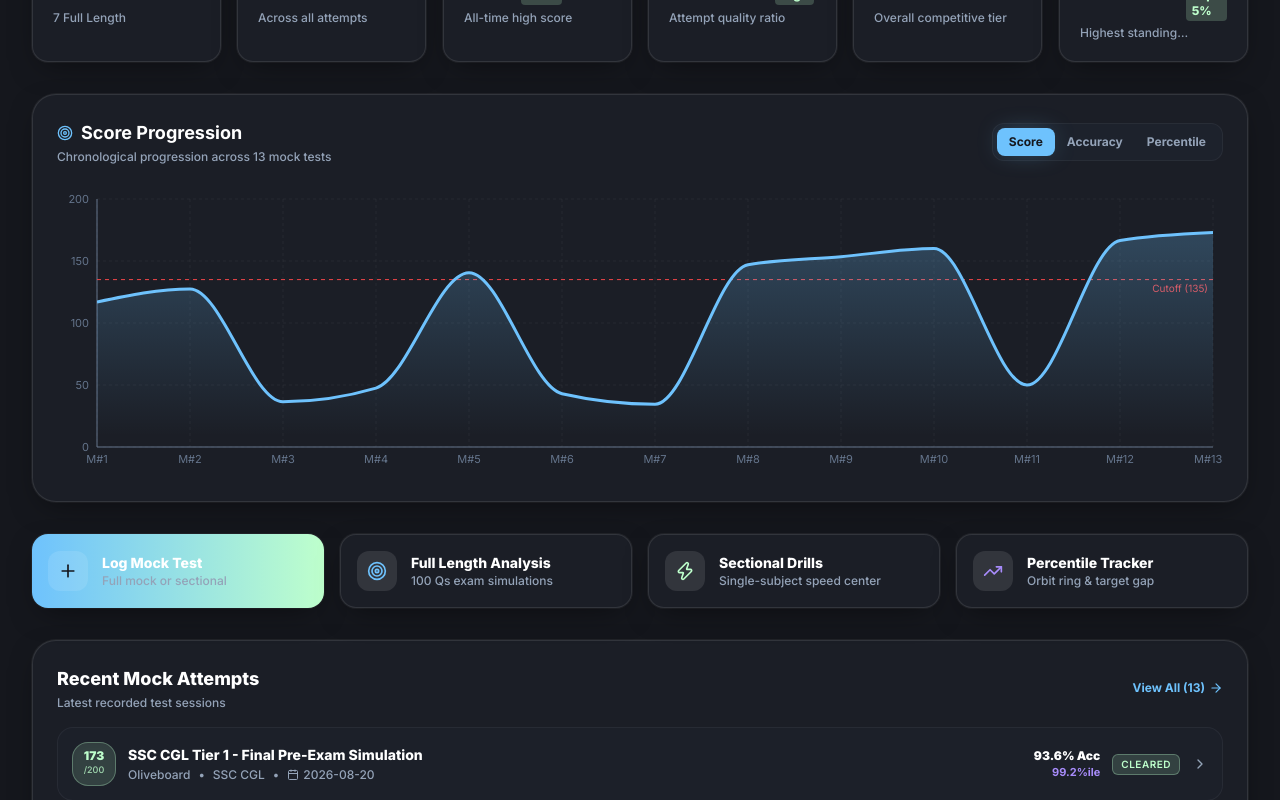
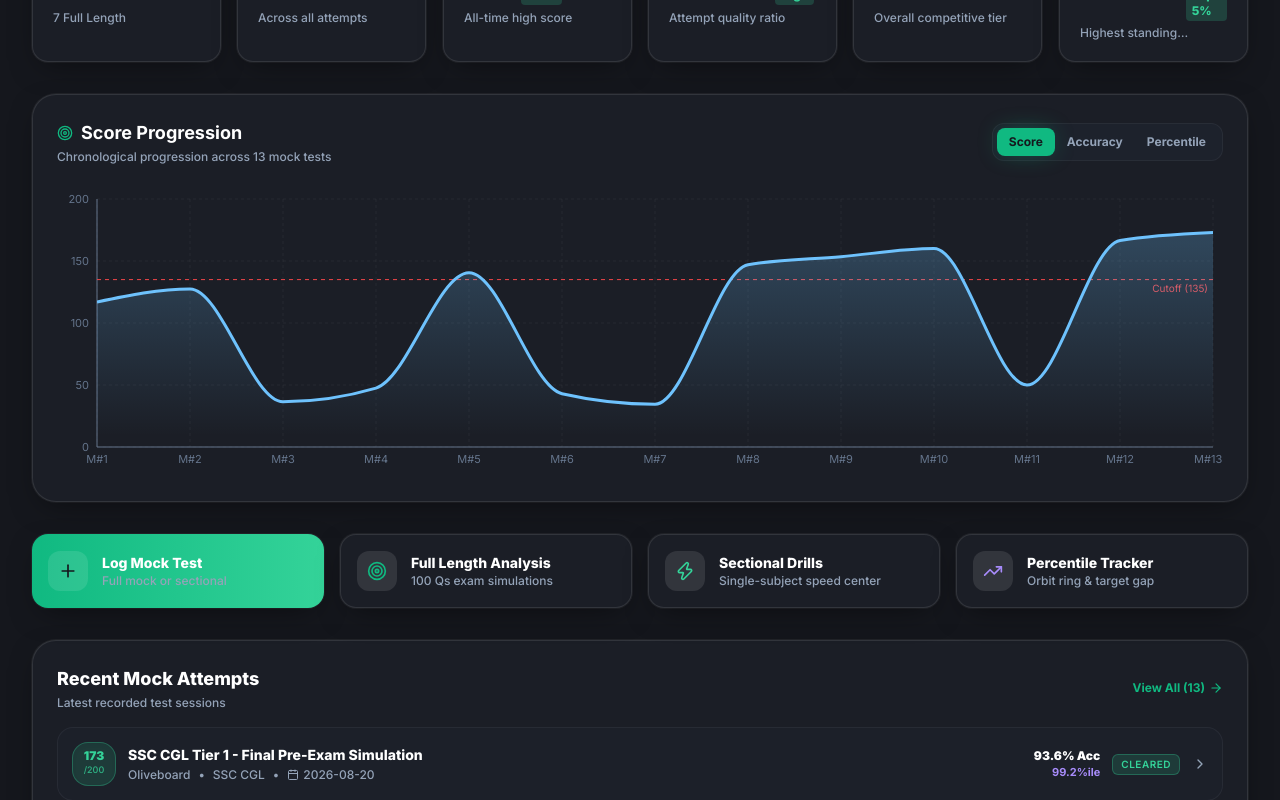
Before and after one commit to sscrecall-prog/mock-percentile-tracker, a React (Vite) app: page / in a window 1280 px wide. Shown: the part 600-1400 px from the top of the page. Built offline with nearby package versions, Linux system fonts and the light colour scheme.

Commit message:
Apply Emerald Focus & Gold High-Energy Exam Theme with preserved dark mode surfaces

```diff
--- a/src/components/3d/Hero3DCanvas.tsx
+++ b/src/components/3d/Hero3DCanvas.tsx
@@ -31,8 +31,8 @@ export const Hero3DCanvas: React.FC = () => {
     // 3. Central Holographic Torus (Percentile Ring)
     const ringGeo = new THREE.TorusGeometry(1.3, 0.14, 24, 80);
     const ringMat = new THREE.MeshStandardMaterial({
-      color: activeTheme === 'dark' ? 0x6ec2fd : 0x0284c7,
-      emissive: activeTheme === 'dark' ? 0x143048 : 0x0369a1,
+      color: activeTheme === 'dark' ? 0x10b981 : 0x059669,
+      emissive: activeTheme === 'dark' ? 0x064e3b : 0x047857,
       roughness: 0.2,
       metalness: 0.8,
       wireframe: false,
@@ -40,22 +40,22 @@ export const Hero3DCanvas: React.FC = () => {
     const mainRing = new THREE.Mesh(ringGeo, ringMat);
     scene.add(mainRing);
 
-    // 4. Secondary Orbital Lattice Ring
+    // 4. Secondary Orbital Lattice Ring (Golden Orbit)
     const latticeGeo = new THREE.TorusGeometry(1.65, 0.04, 16, 60);
     const latticeMat = new THREE.MeshBasicMaterial({
-      color: activeTheme === 'dark' ? 0xbeffcc : 0x059669,
+      color: activeTheme === 'dark' ? 0xf59e0b : 0xd97706,
       wireframe: true,
       transparent: true,
-      opacity: 0.6
+      opacity: 0.7
     });
     const latticeRing = new THREE.Mesh(latticeGeo, latticeMat);
     scene.add(latticeRing);
 
-    // 5. Orbiting Data Nodes
+    // 5. Orbiting Data Nodes (Gold & Mint Crystals)
     const nodeGeo = new THREE.IcosahedronGeometry(0.12, 1);
     const nodeMat = new THREE.MeshStandardMaterial({
-      color: 0xa78bfa,
-      emissive: 0x5b21b6,
+      color: 0xf59e0b,
+      emissive: 0x78350f,
       roughness: 0.1,
       metalness: 0.9
     });
--- a/src/components/3d/PercentileOrbitalRing3D.tsx
+++ b/src/components/3d/PercentileOrbitalRing3D.tsx
@@ -66,23 +66,23 @@ export const PercentileOrbitalRing3D: React.FC<PercentileOrbitalRing3DProps> = (
         {/* Gradients */}
         <defs>
           <linearGradient id="percentileGradient" x1="0%" y1="0%" x2="100%" y2="100%">
-            <stop offset="0%" stopColor="#6EC2FD" />
-            <stop offset="70%" stopColor="#38BDF8" />
-            <stop offset="100%" stopColor="#BEFFCC" />
+            <stop offset="0%" stopColor="#10B981" />
+            <stop offset="60%" stopColor="#34D399" />
+            <stop offset="100%" stopColor="#F59E0B" />
           </linearGradient>
         </defs>
       </svg>
 
       {/* Center 3D Glass Badge */}
-      <div className="absolute flex flex-col items-center justify-center text-center p-4 rounded-full bg-darkSurface/80 light:bg-white/90 backdrop-blur-md border border-electric-blue/30 shadow-glow-blue w-36 h-36">
-        <span className="text-[11px] font-semibold text-slate-400 uppercase tracking-wider">Current</span>
+      <div className="absolute flex flex-col items-center justify-center text-center p-4 rounded-full bg-darkSurface/90 dark:bg-darkSurface/90 bg-white/95 backdrop-blur-md border border-emerald-500/30 shadow-glow-blue w-36 h-36">
+        <span className="text-[11px] font-bold text-slate-500 dark:text-slate-400 uppercase tracking-wider">Current</span>
         <div className="flex items-baseline">
-          <span className="text-3xl font-extrabold text-white light:text-slate-900 tracking-tight">
+          <span className="text-3xl font-black text-slate-900 dark:text-white tracking-tight">
             {currentPercentile.toFixed(1)}
           </span>
-          <span className="text-sm font-bold text-electric-blue ml-0.5">%ile</span>
+          <span className="text-sm font-extrabold text-emerald-600 dark:text-emerald-400 ml-0.5">%ile</span>
         </div>
-        <div className="mt-1 px-2 py-0.5 rounded-full bg-mint/15 border border-mint/30 text-[10px] font-bold text-mint-dark">
+        <div className="mt-1 px-2 py-0.5 rounded-full bg-amber-500/15 border border-amber-500/30 text-[10px] font-black text-amber-700 dark:text-amber-400">
           Target: {targetPercentile}%
         </div>
       </div>
--- a/src/theme/colors.ts
+++ b/src/theme/colors.ts
@@ -1,9 +1,13 @@
 export const THEME_COLORS = {
-  electricBlue: '#6EC2FD',
-  electricBlueDark: '#389DF2',
-  electricCyanLight: '#E0F4FF',
-  softMint: '#BEFFCC',
-  softMintDark: '#5EE88A',
+  // Emerald Focus & Gold Palette
+  electricBlue: '#10B981', // Emerald Core
+  electricBlueDark: '#059669',
+  electricCyanLight: '#ECFDF5',
+  softMint: '#34D399',
+  softMintDark: '#059669',
+  gold: '#F59E0B',
+  goldDark: '#D97706',
+  goldLight: '#FEF3C7',
   alertRed: '#EF4648',
   alertRedDark: '#D42D30',
   warningOrange: '#F97316',
@@ -11,15 +15,15 @@ export const THEME_COLORS = {
   lavender: '#A78BFA',
   pink: '#F472B6',
   sky: '#38BDF8',
-  emerald: '#34D399',
+  emerald: '#10B981',
 
   // Subject spectrum mapping
   subjects: {
-    'Quantitative Aptitude': '#38BDF8',
-    'General Intelligence & Reasoning': '#F472B6',
-    'English Comprehension': '#A78BFA',
-    'General Awareness': '#6EC2FD',
-    'Computer Knowledge': '#34D399',
-    'Custom': '#FB923C',
+    'Quantitative Aptitude': '#10B981', // Emerald
+    'General Intelligence & Reasoning': '#F59E0B', // Gold
+    'English Comprehension': '#A78BFA', // Purple/Lavender
+    'General Awareness': '#38BDF8', // Sky
+    'Computer Knowledge': '#34D399', // Mint
+    'Custom': '#FB923C', // Orange
   }
 };
--- a/tailwind.config.js
+++ b/tailwind.config.js
@@ -8,17 +8,37 @@ export default {
   theme: {
     extend: {
       colors: {
+        // Emerald Focus & Gold Brand Palette
         electric: {
-          blue: '#6EC2FD',
-          dark: '#389DF2',
-          glow: 'rgba(110, 194, 253, 0.25)',
-          light: '#E0F4FF',
+          blue: '#10B981', // Vivid Emerald Focus
+          dark: '#059669',
+          glow: 'rgba(16, 185, 129, 0.35)',
+          light: '#ECFDF5',
+        },
+        emerald: {
+          DEFAULT: '#10B981',
+          50: '#ECFDF5',
+          100: '#D1FAE5',
+          200: '#A7F3D0',
+          300: '#6EE7B7',
+          400: '#34D399',
+          500: '#10B981',
+          600: '#059669',
+          700: '#047857',
+          800: '#065F46',
+          900: '#064E3B',
+        },
+        gold: {
+          DEFAULT: '#F59E0B',
+          light: '#FEF3C7',
+          dark: '#D97706',
+          glow: 'rgba(245, 158, 11, 0.35)',
         },
         mint: {
-          DEFAULT: '#BEFFCC',
-          dark: '#5EE88A',
-          emerald: '#34D399',
-          glow: 'rgba(190, 255, 204, 0.25)',
+          DEFAULT: '#34D399',
+          dark: '#10B981',
+          emerald: '#059669',
+          glow: 'rgba(52, 211, 153, 0.35)',
         },
         alert: {
           red: '#EF4648',
@@ -30,7 +50,7 @@ export default {
         sky: '#38BDF8',
         orangeAccent: '#FB923C',
         amberAccent: '#F59E0B',
-        // Dark theme surfaces
+        // Dark theme surfaces (Preserved exact deep dark palette)
         darkBg: '#15171D',
         darkSurface: '#1B1E26',
         darkElevated: '#222733',
@@ -54,8 +74,9 @@ export default {
         sans: ['Inter', 'system-ui', '-apple-system', 'BlinkMacSystemFont', 'Segoe UI', 'Roboto', 'sans-serif'],
       },
       boxShadow: {
-        'glow-blue': '0 0 25px -5px rgba(110, 194, 253, 0.35)',
-        'glow-mint': '0 0 25px -5px rgba(190, 255, 204, 0.35)',
+        'glow-blue': '0 0 25px -5px rgba(16, 185, 129, 0.45)', // Emerald primary glow
+        'glow-mint': '0 0 25px -5px rgba(52, 211, 153, 0.45)',
+        'glow-gold': '0 0 25px -5px rgba(245, 158, 11, 0.45)', // Gold accent glow
         'glow-alert': '0 0 25px -5px rgba(239, 70, 72, 0.35)',
         '3d-dark': '0 10px 30px -10px rgba(0, 0, 0, 0.5), 0 0 0 1px rgba(255, 255, 255, 0.06)',
         '3d-light': '0 10px 30px -10px rgba(15, 23, 42, 0.1), 0 0 0 1px rgba(15, 23, 42, 0.05)',
```
